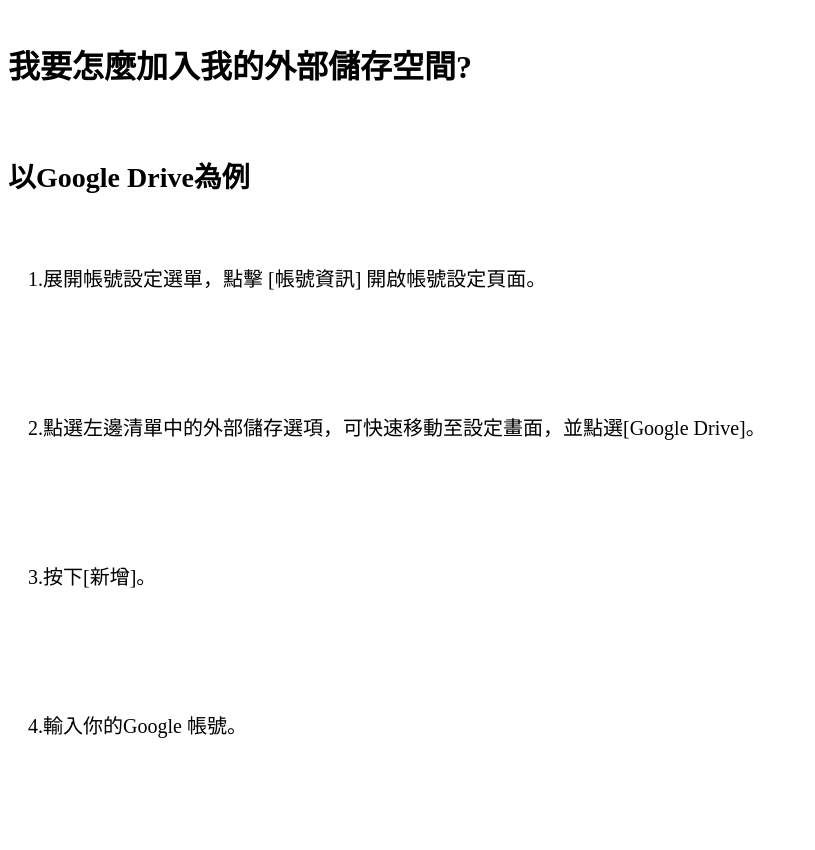
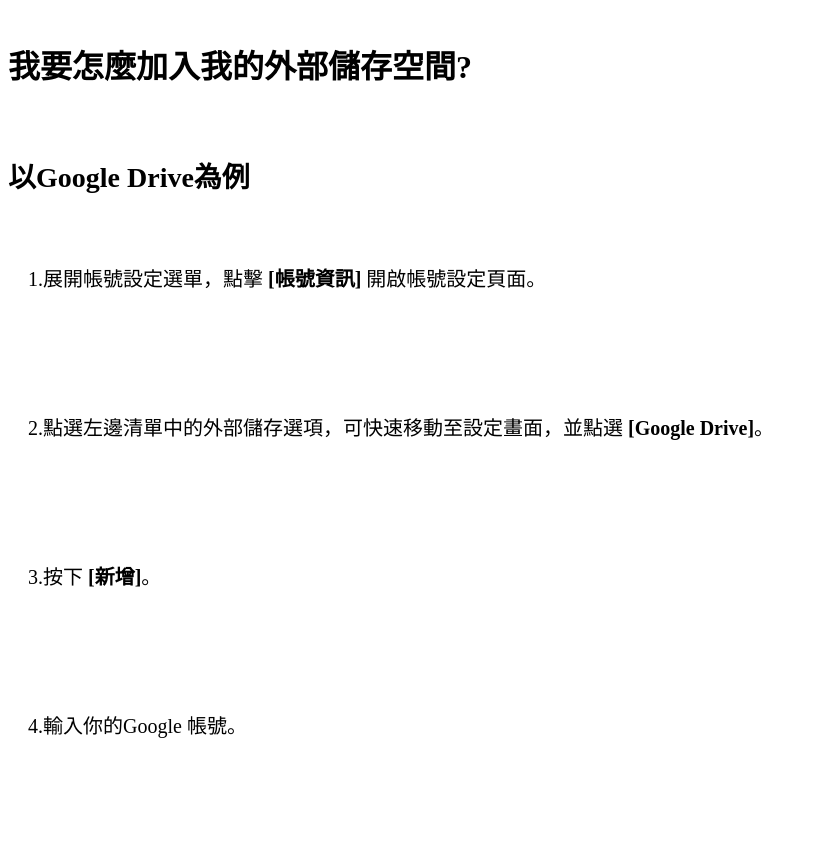
Before and after one commit to inwinstack/owncloud_files_external_moe, a PHP site: template templates/help.php in a window 1280 px wide. Shown: the top 850 px of the page, without its empty margins (0-815 px from the left). Run offline with PHP 8.4, Linux system fonts and the light colour scheme; the template is opened without the code that fills it, so the values that code supplies are empty.

Commit message:
[feature] Modify help icon and help page.

```diff
--- a/css/settings.css
+++ b/css/settings.css
@@ -100,3 +100,9 @@ td.mountPoint, td.backend { width:160px; }
 #files_external h2 {
         display: inline-block;
 }
+
+.files_external_info{
+    background: url('../img/help.png') no-repeat center;
+    padding: 11px 20px;
+    vertical-align: text-bottom;
+}
--- a/templates/help.php
+++ b/templates/help.php
@@ -32,15 +32,15 @@ h3 {
     <h1>我要怎麼加入我的外部儲存空間?</h1>
     <h3>以Google Drive為例</h3>
     <p id="file_external_moe_help">
-      1.展開帳號設定選單，點擊 [帳號資訊] 開啟帳號設定頁面。
+      1.展開帳號設定選單，點擊 <strong>[帳號資訊]</strong> 開啟帳號設定頁面。
     </p>
     <img class="img" src="<?php print_unescaped(image_path('files_external_moe', 'step1.png')); ?>">
     <p id="file_external_moe_help">
-      2.點選左邊清單中的外部儲存選項，可快速移動至設定畫面，並點選[Google Drive]。
+      2.點選左邊清單中的外部儲存選項，可快速移動至設定畫面，並點選 <strong>[Google Drive]</strong>。
     </p>
     <img class="img" src="<?php print_unescaped(image_path('files_external_moe', 'step2.png')); ?>">
     <p id="file_external_moe_help">
-      3.按下[新增]。
+      3.按下 <strong>[新增]</strong>。
     </p>
     <img class="img" src="<?php print_unescaped(image_path('files_external_moe', 'step3.png')); ?>">
     <p id="file_external_moe_help">
--- a/templates/settings.php
+++ b/templates/settings.php
@@ -57,7 +57,7 @@
 <?php if(\OC::$server->getAppManager()->isEnabledForUser('files_external_moe')):?>
     <form id="files_external" class="section" data-encryption-enabled="<?php echo $_['encryptionEnabled']?'true': 'false'; ?>">
     	<h2><?php p($l->t('External Storage')); ?></h2>
-        <a class="files_external_info icon-info svg" title="" data-original-title=<?php p($l->t('Help')); ?>></a>
+        <a class="files_external_info svg" title="" data-original-title=<?php p($l->t('Help')); ?>></a>
     	<?php if (isset($_['dependencies']) and ($_['dependencies']<>'')) print_unescaped(''.$_['dependencies'].''); ?>
 
     	<?php if (!$_['isAdminPage']): ?>
```
Also changed, not shown: img/help.png (added).
